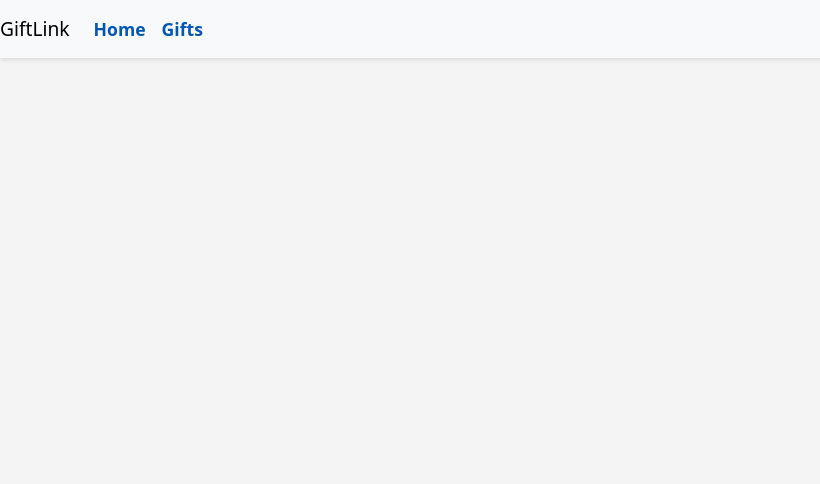
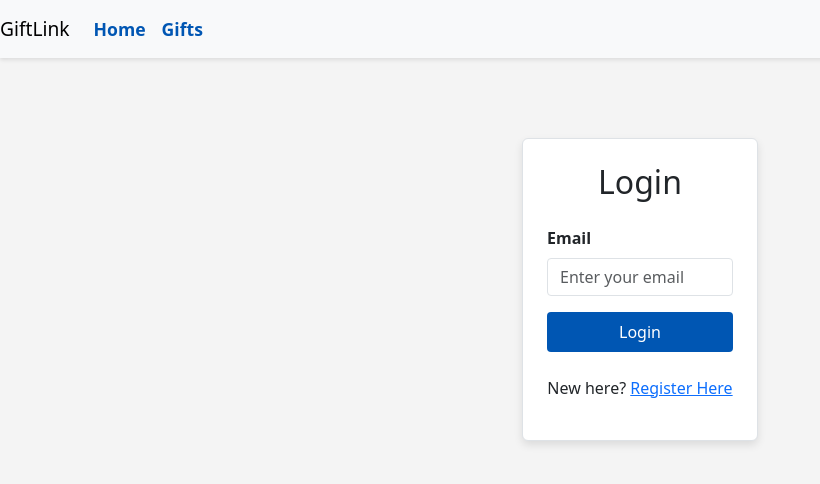
Before and after one commit to MarioHdzFls/fullstack-capstone-project, a React (Create React App) app in the folder giftlink-frontend/: page /app/login in a window 1280 px wide. Before the commit this address had no page. Shown: the top 484 px of the page, without its empty margins (0-820 px from the left). Built offline with nearby package versions, Linux system fonts and the light colour scheme.

Commit message:
Register and Login Page

```diff
--- a/giftlink-frontend/src/App.js
+++ b/giftlink-frontend/src/App.js
@@ -4,6 +4,8 @@
 import 'bootstrap/dist/css/bootstrap.min.css';
 import './App.css';
 import Navbar from './components/Navbar/Navbar';
+import LoginPage from './components/LoginPage/LoginPage';
+import RegisterPage from './components/RegisterPage/RegisterPage';
 
 function App() {
 
@@ -14,6 +16,8 @@
           {/* the final code will not pass the products to every page, but each page will call the server API */}
           <Route path="/" element={<MainPage />} />
           <Route path="/app" element={<MainPage />} />
+          <Route path="/app/login" element={<LoginPage/>} />
+          <Route path="/app/register" element={<RegisterPage/>} />
         </Routes>
         </>
   );
--- /dev/null
+++ b/giftlink-frontend/src/components/LoginPage/LoginPage.css
@@ -0,0 +1,44 @@
+.login-card {
+    background-color: #fff;
+    box-shadow: 0px 4px 8px rgba(0, 0, 0, 0.1);
+}
+
+.login-card .form-label {
+    font-weight: 600;
+}
+
+.login-card input {
+    border-radius: 0.25rem;
+}
+
+.login-card .btn {
+    padding: 0.5rem 1rem;
+    border-radius: 0.25rem;
+}
+
+.login-card .btn-primary {
+    background-color: #0056b3;
+    border: none;
+}
+
+.login-card .btn-secondary {
+    background-color: #dc3545;
+    border: none;
+}
+
+.login-card .text-primary {
+    color: #0056b3;
+}
+
+.login-card .text-secondary {
+    color: #6c757d;
+}
+
+/* Estilos adicionales */
+a.text-primary:hover {
+    text-decoration: underline;
+}
+
+a.text-secondary:hover {
+    text-decoration: underline;
+}
--- /dev/null
+++ b/giftlink-frontend/src/components/LoginPage/LoginPage.js
@@ -0,0 +1,47 @@
+import React, { useState } from 'react';
+import './LoginPage.css';
+
+function LoginPage() {
+
+    //insert code here to create useState hook variables for email, password
+    const [email, setEmail] = useState('');
+    const [password, setPassword] = useState('');
+
+    // insert code here to create handleLogin function and include console.log
+    const handleLogin = async () => {
+        console.log("Inside handleLogin");
+    }
+
+    return (
+      <div className="container mt-5">
+        <div className="row justify-content-center">
+          <div className="col-md-6 col-lg-4">
+            <div className="login-card p-4 border rounded">
+              <h2 className="text-center mb-4 font-weight-bold">Login</h2>
+
+          {/* insert code here to create input elements for the variables email and  password */}
+                <div className="mb-3">
+                    <label htmlFor="email" className="form-label">Email</label>
+                    <input
+                        id="email"
+                        type="text"
+                        className="form-control"
+                        placeholder="Enter your email"
+                        value={email}
+                        onChange={(e) => setEmail(e.target.value)}
+                    />
+                </div>
+          {/* insert code here to create a button that performs the `handleLogin` function on click */}
+          <button className="btn btn-primary w-100 mb-3" onClick={handleLogin}>Login</button>
+                <p className="mt-4 text-center">
+                    New here? <a href="/app/register" className="text-primary">Register Here</a>
+                </p>
+
+            </div>
+          </div>
+        </div>
+      </div>
+    )
+}
+
+export default LoginPage;
--- /dev/null
+++ b/giftlink-frontend/src/components/RegisterPage/RegisterPage.css
@@ -0,0 +1,44 @@
+.register-card {
+    background-color: #fff;
+    box-shadow: 0px 4px 8px rgba(0, 0, 0, 0.1);
+}
+
+.register-card .form-label {
+    font-weight: 600;
+}
+
+.register-card input {
+    border-radius: 0.25rem;
+}
+
+.register-card .btn {
+    padding: 0.5rem 1rem;
+    border-radius: 0.25rem;
+}
+
+.register-card .btn-primary {
+    background-color: #0056b3;
+    border: none;
+}
+
+.register-card .btn-secondary {
+    background-color: #dc3545;
+    border: none;
+}
+
+.register-card .text-primary {
+    color: #0056b3;
+}
+
+.register-card .text-secondary {
+    color: #6c757d;
+}
+
+/* Estilos adicionales */
+a.text-primary:hover {
+    text-decoration: underline;
+}
+
+a.text-secondary:hover {
+    text-decoration: underline;
+}
--- /dev/null
+++ b/giftlink-frontend/src/components/RegisterPage/RegisterPage.js
@@ -0,0 +1,44 @@
+import React, { useState } from 'react';
+
+import './RegisterPage.css';
+
+function RegisterPage() {
+
+    //insert code here to create useState hook variables for firstName, lastName, email, password
+    const [firstName, setFirstName] = useState('');
+    const [lastName, setLastName] = useState('');
+    const [email, setEmail] = useState('');
+    const [password, setPassword] = useState('');
+
+    // insert code here to create handleRegister function and include console.log
+    const handleRegister = async () => {
+        console.log("Register invoked")
+    }
+
+         return (
+            <div className="container mt-5">
+                <div className="row justify-content-center">
+                    <div className="col-md-6 col-lg-4">
+                        <div className="register-card p-4 border rounded">
+                            <h2 className="text-center mb-4 font-weight-bold">Register</h2>
+
+                    {/* insert code here to create input elements for all the variables - firstName, lastName, email, password */}
+                            <div className="mb-4">
+                                <label htmlFor="firstName" className="form label"> FirstName</label>
+                                <input id="firstName" type="text" className="form-control" placeholder="Enter your firstName" value={firstName} onChange={(e) => setFirstName(e.target.value)}/>
+                            </div>
+                    {/* insert code here to create a button that performs the `handleRegister` function on click */}
+                    <button className="btn btn-primary w-100 mb-3" onClick={handleRegister}>Register</button>
+                        <p className="mt-4 text-center">
+                            Already a member? <a href="/app/login" className="text-primary">Login</a>
+                        </p>
+
+                         </div>
+                    </div>
+                </div>
+            </div>
+
+         )//end of return
+}
+
+export default RegisterPage;
```
